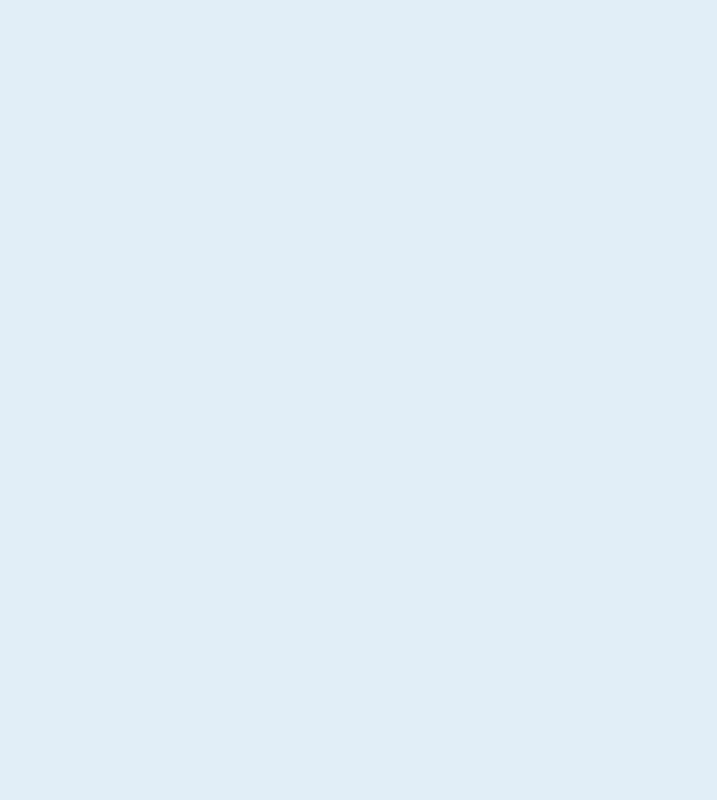
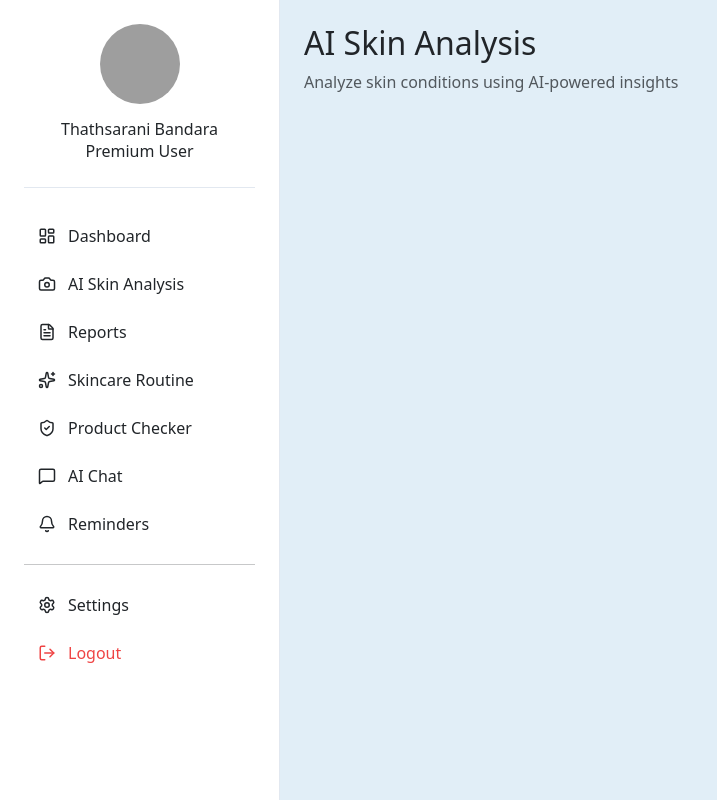
Before and after one commit to NimsaraVTA/SkinIQ---The-Final-Project, a React (Vite) app in the folder skinIQ/: page /ai-skin-analysis in a window 1280 px wide. Before the commit this address had no page. Shown: the whole page, without its empty margins (0-717 px from the left). Built offline with nearby package versions, Linux system fonts and the light colour scheme; grey boxes are pictures that could not be loaded.

Commit message:
Create skin analysis empty dashboard

```diff
--- a/skinIQ/src/SkinIQ.jsx
+++ b/skinIQ/src/SkinIQ.jsx
@@ -4,7 +4,8 @@ import Welcome from './components/pages/Welcome Page/Welcome';
 import AuthPage from './components/pages/Auth Page/AuthPage';
 import DashboardLayout from './components/pages/Dashboard Page/DashboardLayout';
 import AIChatLayout from "./components/pages/AIChatDashboard Page/AIChatLayout";
-import ProfileLayout from "./components/pages/User Profile/ProfileLayout";
+import ProfileLayout from "./components/pages/User Profile Page/ProfileLayout";
+import AiSkinAnalysisLayout from "./components/pages/AISkinAnalysis Page/AiSkinAnalysisLayout";
 
 const SkinIQ = () => {
   return (
@@ -15,6 +16,8 @@ const SkinIQ = () => {
         <Route path="/dashboard" element={<DashboardLayout />} />
         <Route path="/ai-chat" element={<AIChatLayout />} />
         <Route path="/profile" element={<ProfileLayout />} />
+        <Route path="/ai-skin-analysis" element={<AiSkinAnalysisLayout />}
+        />
       </Routes>
     </Router>
   );
--- a/skinIQ/src/components/molecules/SideBar/Sidebar.jsx
+++ b/skinIQ/src/components/molecules/SideBar/Sidebar.jsx
@@ -42,7 +42,9 @@ const Sidebar = ({ isOpen, onClose }) => {
         <li onClick={() => navigate("/dashboard")}>
           <LayoutDashboard size={18} /> Dashboard
         </li>
-        <li><Camera size={18} /> AI Skin Analysis</li>
+        <li onClick={() => navigate("/ai-skin-analysis")}>
+          <Camera size={18} /> AI Skin Analysis
+        </li>
         <li><FileText size={18} /> Reports</li>
         <li><Sparkles size={18} /> Skincare Routine</li>
         <li><ShieldCheck size={18} /> Product Checker</li>
--- /dev/null
+++ b/skinIQ/src/components/pages/AISkinAnalysis Page/AiSkinAnalysisDashboard.jsx
@@ -0,0 +1,18 @@
+import React from "react";
+
+const AiSkinAnalysisDashboard = () => {
+  return (
+    <>
+      <div className="mb-4">
+        <h2>AI Skin Analysis</h2>
+        <p className="text-muted">
+          Analyze skin conditions using AI-powered insights
+        </p>
+      </div>
+
+      {/* Empty dashboard body – content will be added later */}
+    </>
+  );
+};
+
+export default AiSkinAnalysisDashboard;
--- /dev/null
+++ b/skinIQ/src/components/pages/AISkinAnalysis Page/AiSkinAnalysisLayout.jsx
@@ -0,0 +1,32 @@
+import React, { useState } from "react";
+import Sidebar from "../../molecules/SideBar/Sidebar";
+import Topbar from "../../molecules/Topbar/Topbar";
+import AiSkinAnalysisDashboard from "./AiSkinAnalysisDashboard";
+import "../Dashboard Page/Dashboard.css";
+
+const AiSkinAnalysisLayout = () => {
+  const [sidebarOpen, setSidebarOpen] = useState(false);
+
+  return (
+    <div className="dashboard-container">
+      <Sidebar isOpen={sidebarOpen} onClose={() => setSidebarOpen(false)} />
+
+      <div className="dashboard-main-wrapper">
+        <Topbar onMenuClick={() => setSidebarOpen(true)} />
+
+        <main className="dashboard-main">
+          <AiSkinAnalysisDashboard />
+        </main>
+      </div>
+
+      {sidebarOpen && (
+        <div
+          className="sidebar-overlay"
+          onClick={() => setSidebarOpen(false)}
+        />
+      )}
+    </div>
+  );
+};
+
+export default AiSkinAnalysisLayout;
```
Also changed, not shown: skinIQ/src/components/pages/User Profile Page/Profile.css (renamed from skinIQ/src/components/pages/User Profile/Profile.css), skinIQ/src/components/pages/User Profile Page/ProfileDashboard.jsx (renamed from skinIQ/src/components/pages/User Profile/ProfileDashboard.jsx), skinIQ/src/components/pages/User Profile Page/ProfileLayout.jsx (renamed from skinIQ/src/components/pages/User Profile/ProfileLayout.jsx).
